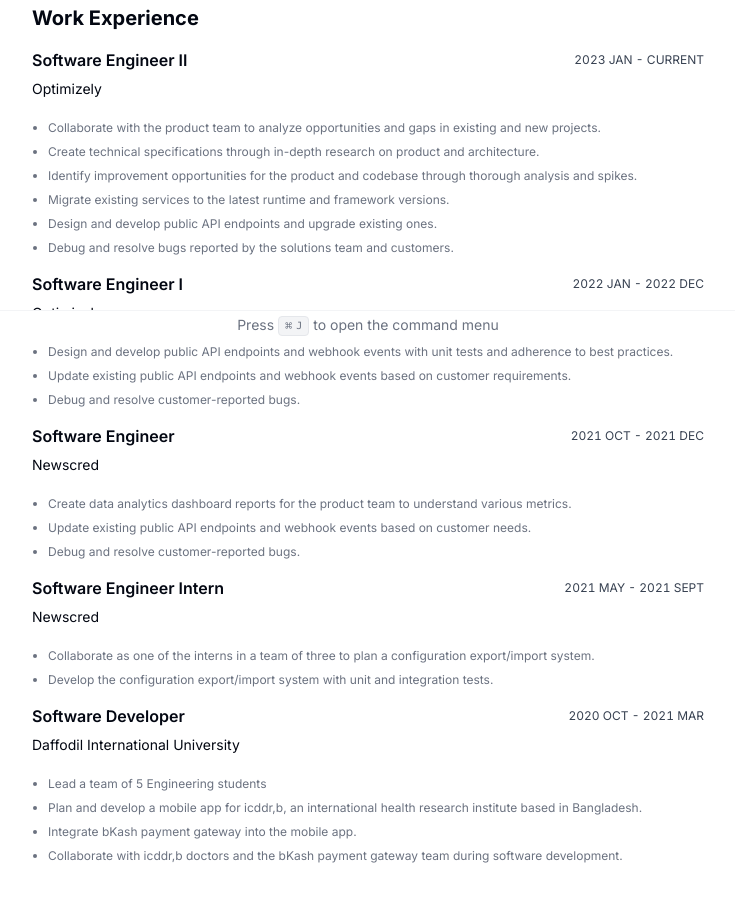
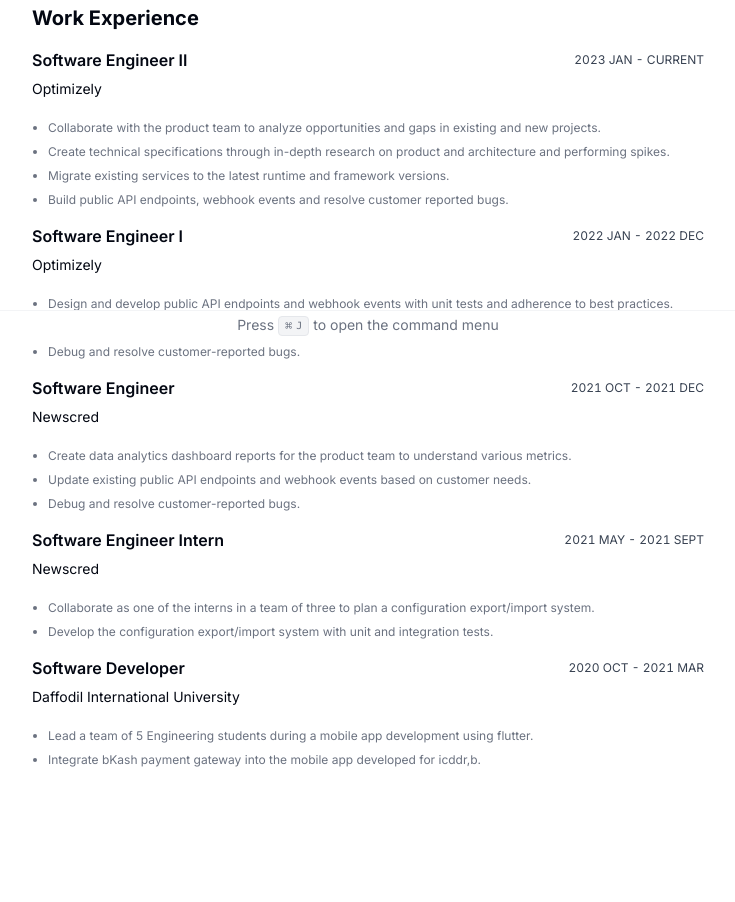
Before and after one commit to shunjid/shunjid.github.io, a Next.js app: page / in a window 1280 px wide. Shown: the part 460-1362 px from the top of the page, without its empty margins (272-1007 px from the left). After the commit the page ends 1292 px from the top, so only its background shows below. Built offline with nearby package versions, Linux system fonts and the light colour scheme.

Commit message:
Minimize experience info

```diff
--- a/src/data/index.ts
+++ b/src/data/index.ts
@@ -49,11 +49,9 @@ const experience = [
     end: "CURRENT",
     contributions: [
       "Collaborate with the product team to analyze opportunities and gaps in existing and new projects.",
-      "Create technical specifications through in-depth research on product and architecture.",
-      "Identify improvement opportunities for the product and codebase through thorough analysis and spikes.",
+      "Create technical specifications through in-depth research on product and architecture and performing spikes.",
       "Migrate existing services to the latest runtime and framework versions.",
-      "Design and develop public API endpoints and upgrade existing ones.",
-      "Debug and resolve bugs reported by the solutions team and customers.",
+      "Build public API endpoints, webhook events and resolve customer reported bugs.",
     ],
   },
   {
@@ -98,10 +96,8 @@ const experience = [
     start: "2020 OCT",
     end: "2021 MAR",
     contributions: [
-      "Lead a team of 5 Engineering students",
-      "Plan and develop a mobile app for icddr,b, an international health research institute based in Bangladesh.",
-      "Integrate bKash payment gateway into the mobile app.",
-      "Collaborate with icddr,b doctors and the bKash payment gateway team during software development.",
+      "Lead a team of 5 Engineering students during a mobile app development using flutter.",
+      "Integrate bKash payment gateway into the mobile app developed for icddr,b.",
     ],
   },
 ];
```
